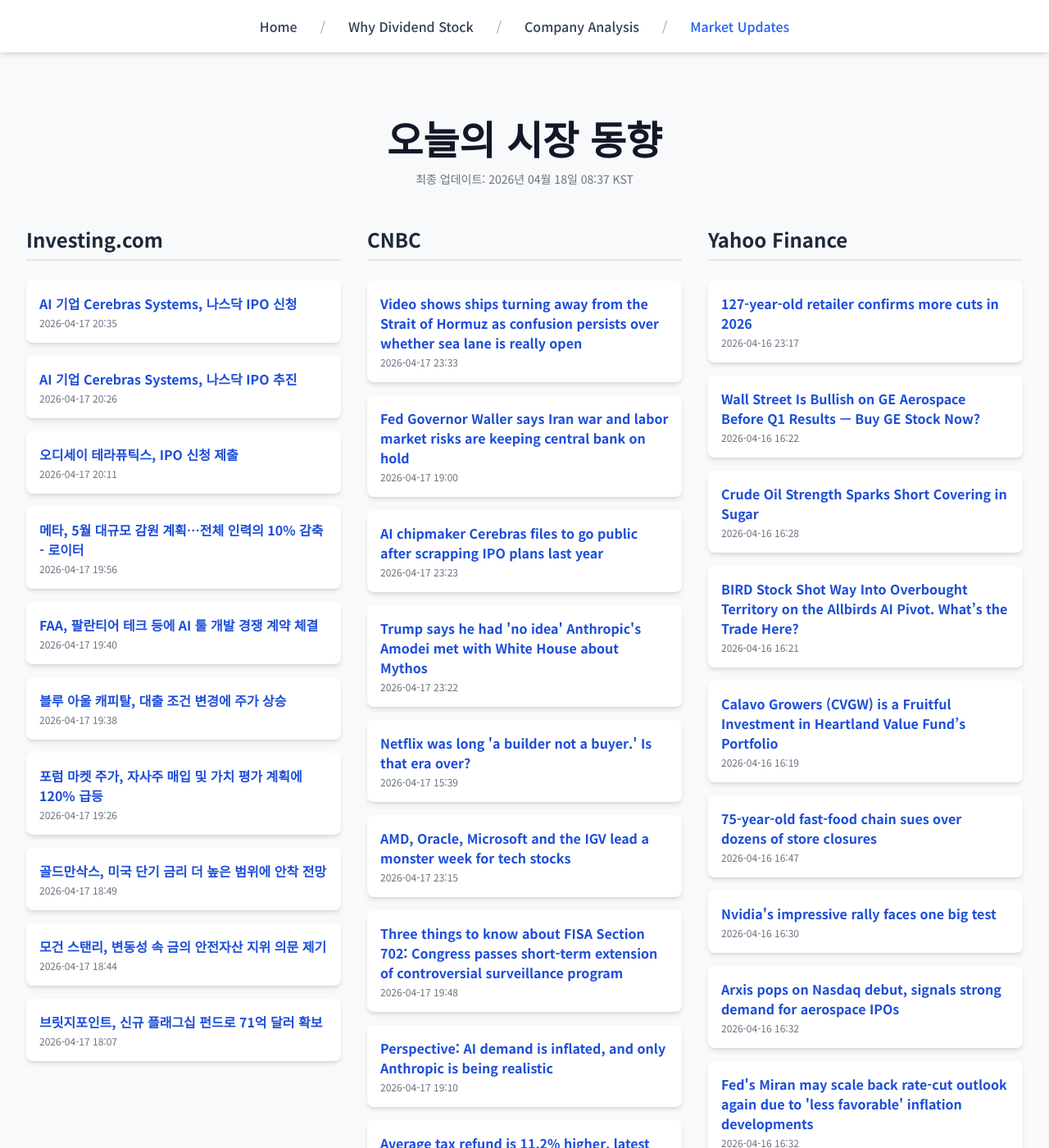
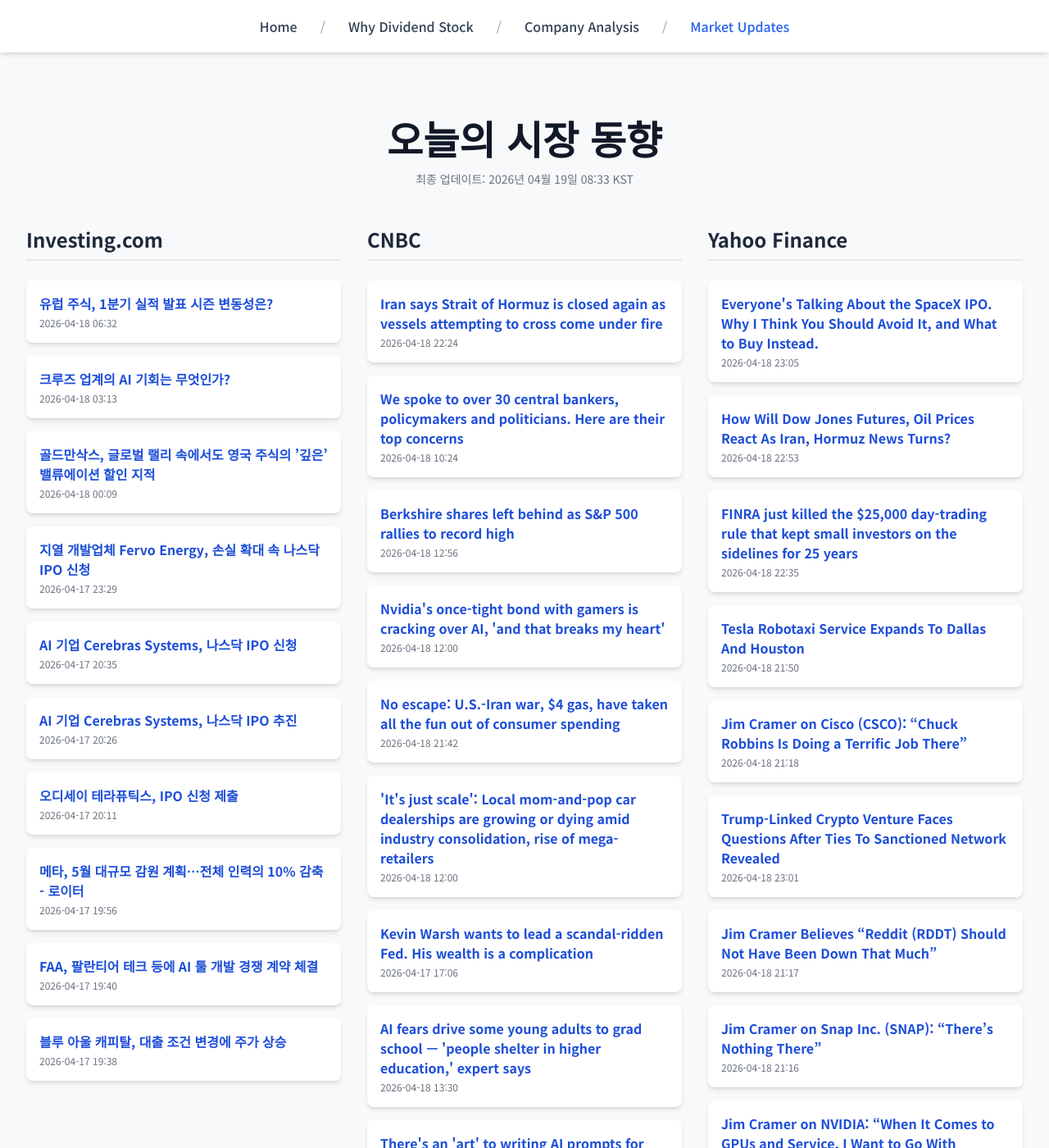
Before and after one commit to Kay-Hwang/my-company-analysis, a Jekyll site: the page built from market-updates.html, in a window 1280 px wide and 1400 px high. Shown: the whole window at 82% size. Built offline with Jekyll 4.4.1, drawn with Linux system fonts in a browser that asks for light colours; nearby versions of some CDN libraries; a script that is not in the unit is left out; some of the changed text lies outside the part shown.

Commit message:
Update daily data

```diff
--- a/_data/latest_data.json
+++ b/_data/latest_data.json
@@ -1,7 +1,31 @@
 {
-  "lastUpdated": "2026년 04월 18일 08:37 KST",
+  "lastUpdated": "2026년 04월 19일 08:33 KST",
   "news": {
     "investing": [
+      {
+        "title": "유럽 주식, 1분기 실적 발표 시즌 변동성은?",
+        "link": "https://kr.investing.com/news/stock-market-news/article-1904044",
+        "pubDate": "2026-04-18 06:32:37",
+        "summary": "유럽 주식, 1분기 실적 발표 시즌 변동성은?"
+      },
+      {
+        "title": "크루즈 업계의 AI 기회는 무엇인가?",
+        "link": "https://kr.investing.com/news/stock-market-news/article-1904025",
+        "pubDate": "2026-04-18 03:13:00",
+        "summary": "크루즈 업계의 AI 기회는 무엇인가?"
+      },
+      {
+        "title": "골드만삭스, 글로벌 랠리 속에서도 영국 주식의 ’깊은’ 밸류에이션 할인 지적",
+        "link": "https://kr.investing.com/news/stock-market-news/article-1903985",
+        "pubDate": "2026-04-18 00:09:03",
+        "summary": "골드만삭스, 글로벌 랠리 속에서도 영국 주식의 ’깊은’ 밸류에이션 할인 지적"
+      },
+      {
+        "title": "지열 개발업체 Fervo Energy, 손실 확대 속 나스닥 IPO 신청",
+        "link": "https://kr.investing.com/news/stock-market-news/article-1903972",
+        "pubDate": "2026-04-17 23:29:39",
+        "summary": "지열 개발업체 Fervo Energy, 손실 확대 속 나스닥 IPO 신청"
+      },
       {
         "title": "AI 기업 Cerebras Systems, 나스닥 IPO 신청",
         "link": "https://kr.investing.com/news/stock-market-news/article-93CH-1903826",
@@ -37,154 +61,130 @@
         "link": "https://kr.investing.com/news/stock-market-news/article-93CH-1903768",
         "pubDate": "2026-04-17 19:38:22",
         "summary": "블루 아울 캐피탈, 대출 조건 변경에 주가 상승"
-      },
-      {
-        "title": "포럼 마켓 주가, 자사주 매입 및 가치 평가 계획에 120% 급등",
-        "link": "https://kr.investing.com/news/stock-market-news/article-93CH-1903759",
-        "pubDate": "2026-04-17 19:26:55",
-        "summary": "포럼 마켓 주가, 자사주 매입 및 가치 평가 계획에 120% 급등"
-      },
-      {
-        "title": "골드만삭스, 미국 단기 금리 더 높은 범위에 안착 전망",
-        "link": "https://kr.investing.com/news/stock-market-news/article-93CH-1903737",
-        "pubDate": "2026-04-17 18:49:20",
-        "summary": "골드만삭스, 미국 단기 금리 더 높은 범위에 안착 전망"
-      },
-      {
-        "title": "모건 스탠리, 변동성 속 금의 안전자산 지위 의문 제기",
-        "link": "https://kr.investing.com/news/stock-market-news/article-93CH-1903736",
-        "pubDate": "2026-04-17 18:44:19",
-        "summary": "모건 스탠리, 변동성 속 금의 안전자산 지위 의문 제기"
-      },
-      {
-        "title": "브릿지포인트, 신규 플래그십 펀드로 71억 달러 확보",
-        "link": "https://kr.investing.com/news/stock-market-news/article-93CH-1903723",
-        "pubDate": "2026-04-17 18:07:59",
-        "summary": "브릿지포인트, 신규 플래그십 펀드로 71억 달러 확보"
       }
     ],
     "cnbc": [
       {
-        "title": "Video shows ships turning away from the Strait of Hormuz as confusion persists over whether sea lane is really open",
-        "link": "https://www.cnbc.com/2026/04/17/iran-trump-strait-hormuz-oil-tanker-traffic.html",
-        "pubDate": "Fri, 17 Apr 2026 23:33:49 GMT",
-        "summary": "The Strait of Hormuz remained effectively closed despite Iran's declaration Friday that it is open, maritime freight and oil analysts told CNBC."
+        "title": "Iran says Strait of Hormuz is closed again as vessels attempting to cross come under fire",
+        "link": "https://www.cnbc.com/2026/04/18/trump-says-us-has-good-news-on-iran-talks-to-continue.html",
+        "pubDate": "Sat, 18 Apr 2026 22:24:21 GMT",
+        "summary": "Iranian officials say they have closed the strait because of the U.S.'s ongoing blockade of its ports."
       },
       {
-        "title": "Fed Governor Waller says Iran war and labor market risks are keeping central bank on hold",
-        "link": "https://www.cnbc.com/2026/04/17/fed-governor-waller-says-iran-war-and-labor-market-risks-are-keeping-central-bank-on-hold.html",
-        "pubDate": "Fri, 17 Apr 2026 19:00:13 GMT",
-        "summary": "Federal Reserve Governor Christopher Waller on Friday said current economic conditions are complicating the approach to interest rates."
+        "title": "We spoke to over 30 central bankers, policymakers and politicians. Here are their top concerns",
+        "link": "https://www.cnbc.com/2026/04/18/iran-war-inflation-prices-energy-trump-economy-end.html",
+        "pubDate": "Sat, 18 Apr 2026 10:24:36 GMT",
+        "summary": "From stagflation to energy security, policymakers spoke to CNBC about the biggest risks arising from the ongoing U.S.-Iran war."
       },
       {
-        "title": "AI chipmaker Cerebras files to go public after scrapping IPO plans last year",
-        "link": "https://www.cnbc.com/2026/04/17/cerebras-new-ipo-ai-chips.html",
-        "pubDate": "Fri, 17 Apr 2026 23:23:42 GMT",
-        "summary": "Cerebras said that it can expand its business with OpenAI over the coming years and that it gave OpenAI a warrant to purchase stock."
+        "title": "Berkshire shares left behind as S&P 500 rallies to record high",
+        "link": "https://www.cnbc.com/2026/04/18/berkshire-shares-left-behind-as-sp-500-rallies-to-record-high.html",
+        "pubDate": "Sat, 18 Apr 2026 12:56:03 GMT",
+        "summary": "While the overall market was soaring over the past two weeks, Berkshire wasn't doing much of anything, as its shares slipped to MTD drops of just under 1%."
       },
       {
-        "title": "Trump says he had 'no idea' Anthropic's Amodei met with White House about Mythos",
-        "link": "https://www.cnbc.com/2026/04/17/anthropic-dario-amodei-trump-mythos.html",
-        "pubDate": "Fri, 17 Apr 2026 23:22:57 GMT",
-        "summary": "The meeting comes less than two months after President Donald Trump blacklisted Anthropic's Claude."
+        "title": "Nvidia's once-tight bond with gamers is cracking over AI, 'and that breaks my heart'",
+        "link": "https://www.cnbc.com/2026/04/18/nvidia-ai-backlash-gamers-geforce-gpu.html",
+        "pubDate": "Sat, 18 Apr 2026 12:00:01 GMT",
+        "summary": "Gamers once helped save Nvidia from bankruptcy. Now they feel left behind as the memory crunch drives focus to AI chips and DLSS 5 disrupts game design."
       },
       {
-        "title": "Netflix was long 'a builder not a buyer.' Is that era over?",
-        "link": "https://www.cnbc.com/2026/04/17/netflix-mergers-m-a-strategy.html",
-        "pubDate": "Fri, 17 Apr 2026 15:39:55 GMT",
-        "summary": "Netflix co-CEO Ted Sarandos said during an investor call that the company built its \"M&amp;A muscle\" during its pursuit of WBD's assets."
+        "title": "No escape: U.S.-Iran war, $4 gas, have taken all the fun out of consumer spending",
+        "link": "https://www.cnbc.com/2026/04/18/iran-war-gas-prices-consumer-spending-economy.html",
+        "pubDate": "Sat, 18 Apr 2026 21:42:07 GMT",
+        "summary": "Consumers are still spending amid U.S.-Iran war and $4 gas prices, but there's a pullback at entertainment and dining venues hitting local economies hard."
       },
       {
-        "title": "AMD, Oracle, Microsoft and the IGV lead a monster week for tech stocks",
-        "link": "https://www.cnbc.com/2026/04/17/big-tech-stocks-winning-streaks-oracle-amd-microsoft-igv-.html",
-        "pubDate": "Fri, 17 Apr 2026 23:15:41 GMT",
-        "summary": "Oracle, AMD and Microsoft had major benchmarks, while Intel, Broadcom, Micron, Marvell and ON Semiconductor have all roared in April."
+        "title": "'It's just scale': Local mom-and-pop car dealerships are growing or dying amid industry consolidation, rise of mega-retailers",
+        "link": "https://www.cnbc.com/2026/04/18/car-dealerships-auto-retail.html",
+        "pubDate": "Sat, 18 Apr 2026 12:00:01 GMT",
+        "summary": "Multibillion-dollar dealerships have been on the rise amid a decadeslong consolidation that has led to a grow-or-die mentality for many U.S. auto retailers."
+      },
+      {
+        "title": "Kevin Warsh wants to lead a scandal-ridden Fed. His wealth is a complication",
+        "link": "https://www.cnbc.com/2026/04/16/fed-kevin-warsh-elizabeth-warren-financial-disclosures.html",
+        "pubDate": "Fri, 17 Apr 2026 17:06:10 GMT",
+        "summary": "Sen. Elizabeth Warren, D-Mass., is calling attention to potential issues in the Fed chair nominee's financial disclosures."
+      },
+      {
+        "title": "AI fears drive some young adults to grad school — 'people shelter in higher education,' expert says",
+        "link": "https://www.cnbc.com/2026/04/18/ai-fears-graduate-school.html",
+        "pubDate": "Sat, 18 Apr 2026 13:30:01 GMT",
+        "summary": "Experts say going back to school for a graduate degree is one way to hedge against a rapidly changing labor market."
+      },
+      {
+        "title": "There's an 'art' to writing AI prompts for personal finance, MIT professor says",
+        "link": "https://www.cnbc.com/2026/04/18/ai-prompts-personal-finance-advice.html",
+        "pubDate": "Sat, 18 Apr 2026 14:30:01 GMT",
+        "summary": "There's a good and bad way to write effective artificial intelligence prompts for personal finance advice."
       },
       {
         "title": "Three things to know about FISA Section 702: Congress passes short-term extension of controversial surveillance program",
         "link": "https://www.cnbc.com/2026/04/17/section-702-fisa-congress-surveillance.html",
-        "pubDate": "Fri, 17 Apr 2026 19:48:26 GMT",
+        "pubDate": "Sat, 18 Apr 2026 18:09:53 GMT",
         "summary": "The law allows the U.S. government to surveil people outside the U.S., including when they're communicating with American citizens."
-      },
-      {
-        "title": "Perspective: AI demand is inflated, and only Anthropic is being realistic",
-        "link": "https://www.cnbc.com/2026/04/17/ai-tokens-anthropic-openai-nvidia.html",
-        "pubDate": "Fri, 17 Apr 2026 19:10:15 GMT",
-        "summary": "The main usage metric for artificial intelligence, called tokens, looks explosive on paper, but it may be significantly overstated."
-      },
-      {
-        "title": "Average tax refund is 11.2% higher, latest IRS filing data shows",
-        "link": "https://www.cnbc.com/2026/04/17/average-tax-refund.html",
-        "pubDate": "Fri, 17 Apr 2026 20:15:16 GMT",
-        "summary": "The average tax refund is 11.2% higher this season, according to the latest IRS filing data. Here's what taxpayers need to know."
-      },
-      {
-        "title": "Bessent says to adjust your paycheck withholding — but mistakes could trigger a tax bill, experts caution",
-        "link": "https://www.cnbc.com/2026/04/17/tax-withholding-2026.html",
-        "pubDate": "Fri, 17 Apr 2026 15:01:15 GMT",
-        "summary": "Treasury Secretary Scott Bessent told workers to update their paycheck withholding. But mistakes could trigger a tax bill next season."
       }
     ],
     "yahoo": [
       {
-        "title": "127-year-old retailer confirms more cuts in 2026",
-        "link": "https://finance.yahoo.com/markets/stocks/articles/127-old-retailer-confirms-more-231700401.html",
-        "pubDate": "2026-04-16T23:17:00Z",
-        "summary": "127-year-old retailer confirms more cuts in 2026"
+        "title": "Everyone's Talking About the SpaceX IPO. Why I Think You Should Avoid It, and What to Buy Instead.",
+        "link": "https://finance.yahoo.com/markets/stocks/articles/everyones-talking-spacex-ipo-why-230500416.html",
+        "pubDate": "2026-04-18T23:05:00Z",
+        "summary": "Everyone's Talking About the SpaceX IPO. Why I Think You Should Avoid It, and What to Buy Instead."
       },
       {
-        "title": "Wall Street Is Bullish on GE Aerospace Before Q1 Results — Buy GE Stock Now?",
-        "link": "https://finance.yahoo.com/markets/stocks/articles/wall-street-bullish-ge-aerospace-162216284.html",
-        "pubDate": "2026-04-16T16:22:16Z",
-        "summary": "Wall Street Is Bullish on GE Aerospace Before Q1 Results — Buy GE Stock Now?"
+        "title": "How Will Dow Jones Futures, Oil Prices React As Iran, Hormuz News Turns?",
+        "link": "https://www.investors.com/market-trend/stock-market-today/dow-jones-futures-oil-prices-strait-of-hormuz-tesla-earnings/?src=A00220&yptr=yahoo",
+        "pubDate": "2026-04-18T22:53:15Z",
+        "summary": "How Will Dow Jones Futures, Oil Prices React As Iran, Hormuz News Turns?"
       },
       {
-        "title": "Crude Oil Strength Sparks Short Covering in Sugar",
-        "link": "https://finance.yahoo.com/markets/commodities/articles/crude-oil-strength-sparks-short-162847390.html",
-        "pubDate": "2026-04-16T16:28:47Z",
-        "summary": "Crude Oil Strength Sparks Short Covering in Sugar"
+        "title": "FINRA just killed the $25,000 day-trading rule that kept small investors on the sidelines for 25 years",
+        "link": "https://finance.yahoo.com/markets/options/articles/finra-just-killed-25-000-223500606.html",
+        "pubDate": "2026-04-18T22:35:00Z",
+        "summary": "FINRA just killed the $25,000 day-trading rule that kept small investors on the sidelines for 25 years"
       },
       {
-        "title": "BIRD Stock Shot Way Into Overbought Territory on the Allbirds AI Pivot. What’s the Trade Here?",
-        "link": "https://finance.yahoo.com/markets/stocks/articles/bird-stock-shot-way-overbought-162113471.html",
-        "pubDate": "2026-04-16T16:21:13Z",
-        "summary": "BIRD Stock Shot Way Into Overbought Territory on the Allbirds AI Pivot. What’s the Trade Here?"
+        "title": "Tesla Robotaxi Service Expands To Dallas And Houston",
+        "link": "https://www.investors.com/news/tesla-robotaxi-service-expands-dallas-houston/?src=A00220&yptr=yahoo",
+        "pubDate": "2026-04-18T21:50:34Z",
+        "summary": "Tesla Robotaxi Service Expands To Dallas And Houston"
       },
       {
-        "title": "Calavo Growers (CVGW) is a Fruitful Investment in Heartland Value Fund’s Portfolio",
-        "link": "https://finance.yahoo.com/markets/stocks/articles/calavo-growers-cvgw-fruitful-investment-161922561.html",
-        "pubDate": "2026-04-16T16:19:22Z",
-        "summary": "Calavo Growers (CVGW) is a Fruitful Investment in Heartland Value Fund’s Portfolio"
+        "title": "Jim Cramer on Cisco (CSCO): “Chuck Robbins Is Doing a Terrific Job There”",
+        "link": "https://finance.yahoo.com/markets/stocks/articles/jim-cramer-cisco-csco-chuck-211845447.html",
+        "pubDate": "2026-04-18T21:18:45Z",
+        "summary": "Jim Cramer on Cisco (CSCO): “Chuck Robbins Is Doing a Terrific Job There”"
       },
       {
-        "title": "75-year-old fast-food chain sues over dozens of store closures",
-        "link": "https://finance.yahoo.com/markets/stocks/articles/75-old-fast-food-chain-164700922.html",
-        "pubDate": "2026-04-16T16:47:00Z",
-        "summary": "75-year-old fast-food chain sues over dozens of store closures"
+        "title": "Trump-Linked Crypto Venture Faces Questions After Ties To Sanctioned Network Revealed",
+        "link": "https://finance.yahoo.com/markets/crypto/articles/trump-linked-crypto-venture-faces-230114470.html",
+        "pubDate": "2026-04-18T23:01:14Z",
+        "summary": "Trump-Linked Crypto Venture Faces Questions After Ties To Sanctioned Network Revealed"
       },
       {
-        "title": "Nvidia's impressive rally faces one big test",
-        "link": "https://finance.yahoo.com/news/nvidias-impressive-rally-faces-one-big-test-163054251.html",
-        "pubDate": "2026-04-16T16:30:54Z",
-        "summary": "Nvidia's impressive rally faces one big test"
+        "title": "Jim Cramer Believes “Reddit (RDDT) Should Not Have Been Down That Much”",
+        "link": "https://finance.yahoo.com/markets/stocks/articles/jim-cramer-believes-reddit-rddt-211746136.html",
+        "pubDate": "2026-04-18T21:17:46Z",
+        "summary": "Jim Cramer Believes “Reddit (RDDT) Should Not Have Been Down That Much”"
       },
       {
-        "title": "Arxis pops on Nasdaq debut, signals strong demand for aerospace IPOs",
-        "link": "https://finance.yahoo.com/markets/stocks/articles/arxis-pops-nasdaq-debut-signals-163232702.html",
-        "pubDate": "2026-04-16T16:32:32Z",
-        "summary": "Arxis pops on Nasdaq debut, signals strong demand for aerospace IPOs"
+        "title": "Jim Cramer on Snap Inc. (SNAP): “There’s Nothing There”",
+        "link": "https://finance.yahoo.com/markets/stocks/articles/jim-cramer-snap-inc-snap-211641930.html",
+        "pubDate": "2026-04-18T21:16:41Z",
+        "summary": "Jim Cramer on Snap Inc. (SNAP): “There’s Nothing There”"
       },
       {
-        "title": "Fed's Miran may scale back rate-cut outlook again due to 'less favorable' inflation developments",
-        "link": "https://finance.yahoo.com/economy/policy/articles/feds-miran-may-scale-back-163214825.html",
-        "pubDate": "2026-04-16T16:32:14Z",
-        "summary": "Fed's Miran may scale back rate-cut outlook again due to 'less favorable' inflation developments"
+        "title": "Jim Cramer on NVIDIA: “When It Comes to GPUs and Service, I Want to Go With Jensen”",
+        "link": "https://finance.yahoo.com/markets/stocks/articles/jim-cramer-nvidia-comes-gpus-211524794.html",
+        "pubDate": "2026-04-18T21:15:24Z",
+        "summary": "Jim Cramer on NVIDIA: “When It Comes to GPUs and Service, I Want to Go With Jensen”"
       },
       {
-        "title": "Up Nearly 60% in 5 Days, Should You Chase the Rally in D-Wave Quantum Stock?",
-        "link": "https://finance.yahoo.com/markets/stocks/articles/nearly-60-5-days-chase-161607398.html",
-        "pubDate": "2026-04-16T16:16:07Z",
-        "summary": "Up Nearly 60% in 5 Days, Should You Chase the Rally in D-Wave Quantum Stock?"
+        "title": "Jim Cramer on Constellation Energy (CEG): “I Think Represents Decent Value at These Levels”",
+        "link": "https://finance.yahoo.com/markets/stocks/articles/jim-cramer-constellation-energy-ceg-211346482.html",
+        "pubDate": "2026-04-18T21:13:46Z",
+        "summary": "Jim Cramer on Constellation Energy (CEG): “I Think Represents Decent Value at These Levels”"
       }
     ]
   }
```
